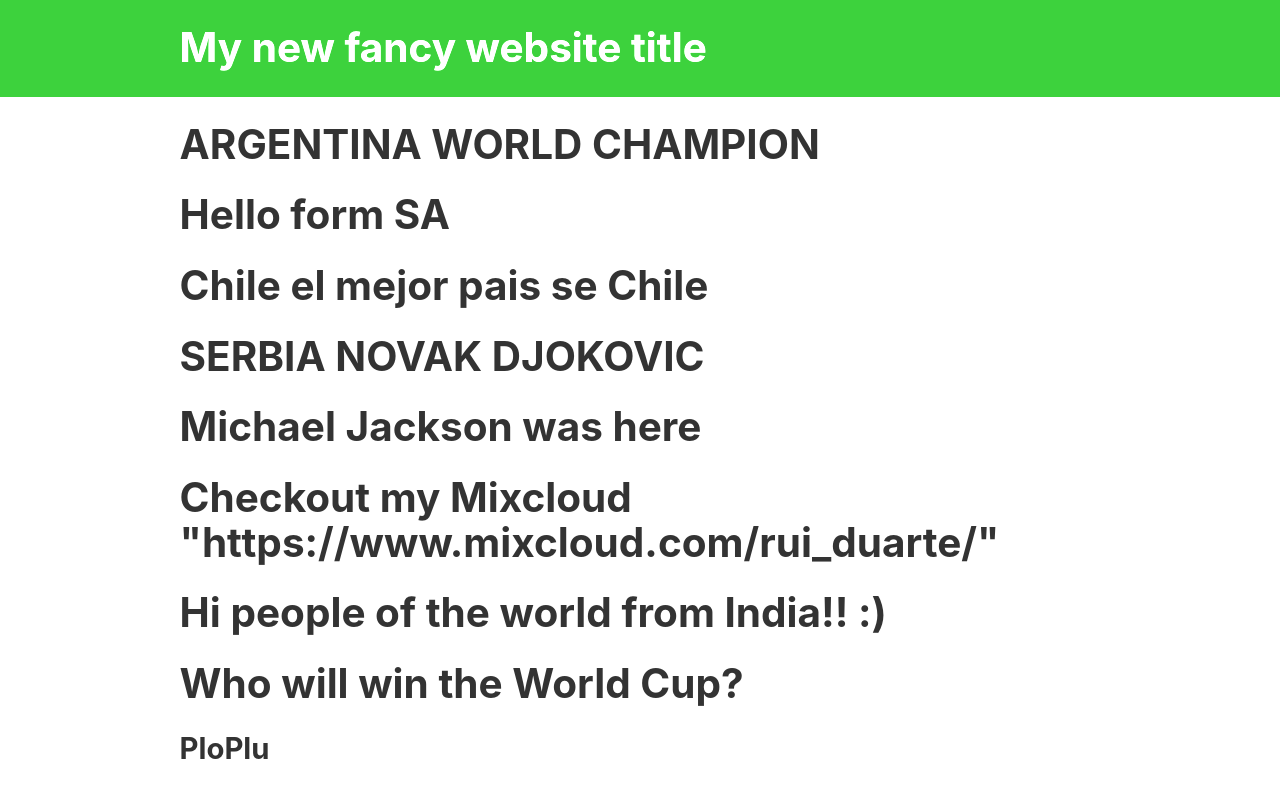
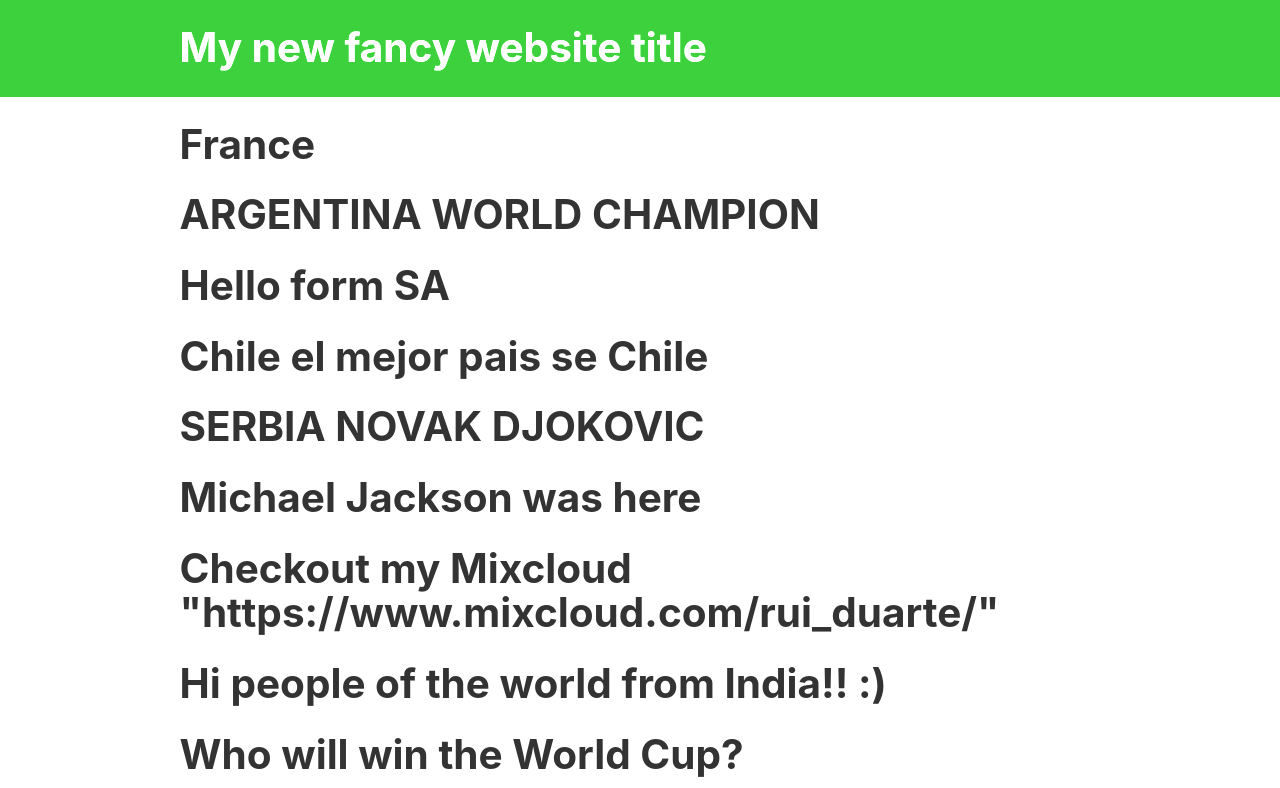
Before and after one commit to anubhavbruce/my-static-webite-1, a Gatsby site: page / in a window 1280 px wide. Shown: the top 788 px of the page. Built offline with nearby package versions, Linux system fonts and the light colour scheme; Gatsby itself is replaced by a stand-in of ours.

Commit message:
Add France

```diff
--- a/src/pages/index.js
+++ b/src/pages/index.js
@@ -372,6 +372,7 @@ const users = [
 const IndexPage = () => (
   <Layout>
     <SEO title="Home" keywords={[`gatsby`, `application`, `react`]} />
+    <h1>France</h1>
     <h1>ARGENTINA WORLD CHAMPION</h1>
     <h1>Hello form SA</h1>
     <h1>Chile el mejor pais se Chile</h1>
```
